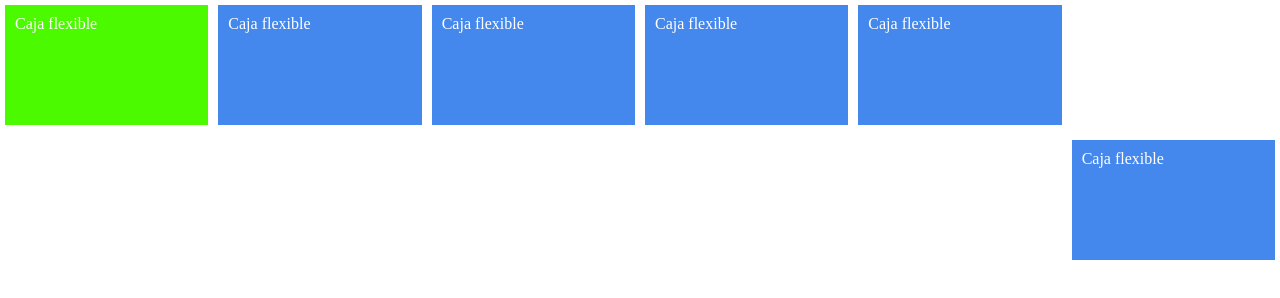
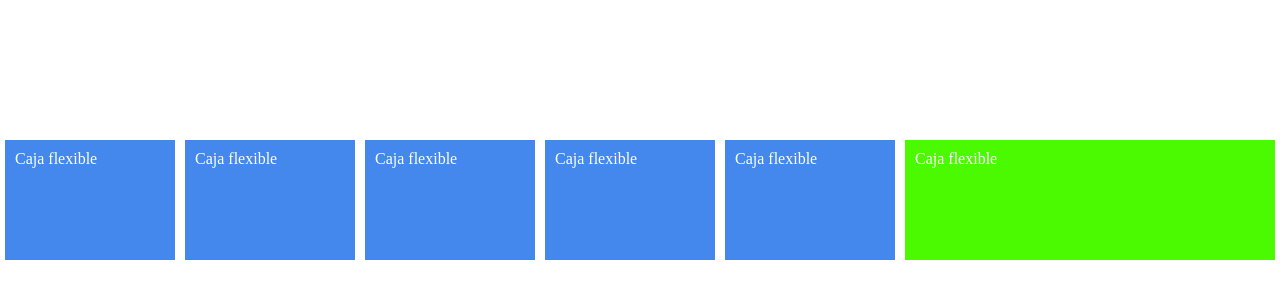
Before and after one commit to juanupla/CSS_Basico, a website: page CSSQuintoScript.html in a window 1280 px wide. Drawn offline with Linux system fonts and the light colour scheme.

Commit message:
actualizacion video dalto, ejemplo usando flex

```diff
--- a/CSSquinto.css
+++ b/CSSquinto.css
@@ -12,30 +12,33 @@
 .flex-container {
     height: 50vh;
     display: flex;
-    /*flex-direction:row; está por defecto. */
-    /*   flex-direction:column;*/ /*misma propiedades en vertical*/
-    /* flex-direction:row-reverse;*/ /*las cajas aparecen de derecha a izquierda, */
-    /*   flex-direction:column-reverse;*/ /*las cajas aparecen de abajo hacia arriba*/
+    /*flex-direction:row;*/                    /* está por defecto. */
+    /*   flex-direction:column;*/              /*misma propiedades en vertical*/
+    /* flex-direction:row-reverse;*/           /*las cajas aparecen de derecha a izquierda, */
+    /*   flex-direction:column-reverse;*/      /*las cajas aparecen de abajo hacia arriba*/
 
-/*    flex-wrap: wrap;*/ /* flex-wrap:wrap; funciona para que las cajas NO sean mas sensibles(sen encojen al achicar la pantalla) te va a tirar las cajas abjo cuando no tenga mas resoulción... wrap-reverse es similar
+
+
+    flex-wrap: wrap;         /* flex-wrap:wrap; funciona para que las cajas NO sean mas sensibles(o sea, se encojen al achicar la pantalla) te va a tirar las cajas abjo cuando no tenga mas resoulción... wrap-reverse es similar
         nada mas que en lugar de ir tirando las cajas hacia abajo, lo hará hacia arriba
     */
 
-    /*    justify-content:center;  centra las cajas contenidas*/
-    /*justify-content:space-around;*/ /*es como el margin:auto; en el contenido.. separa las cajas lo que mas puede, de manera pareja. aunque en los bordes parecera mas chico, es porque no estan entre cajas */
-    /*justify-content:space-between; */ /*funciona para dejar el mayo espacio posible entre cajas, es decir, pegado al borde estará la caja 1 y entre las cajas dividira el espacio*/
-    justify-content: space-evenly; /*dará margen entre las cajas y entre los bordes también, de manera ´proporcional*/
 
 
-   /* align-items:stretch;*//*es la que viene por defecto*/
+    /*    justify-content:center;*/        /*centra las cajas contenidas*/
+    /*justify-content:space-around;*/      /*es como el margin:auto; en el contenido.. separa las cajas lo que mas puede, de manera pareja. aunque en los bordes parecera mas chico, es porque no estan entre cajas */
+    /*justify-content:space-between; */    /*funciona para dejar el mayo espacio posible entre cajas, es decir, pegado al borde estará la caja 1 y entre las cajas dividira el espacio*/
+    justify-content: space-evenly;         /*dará margen entre las cajas y entre los bordes también, de manera ´proporcional*/
 
-    /*align-items: center;*/ /*align-item se usa para posicionar a los items en el cross axis!! Pero OJO, afecta a los items por linea...*/
-    /*align-items:flex-start*/ /*posiciona arriba en el cross axis*/
-    /*align-items:flex-end*/ /*posiciona abajo en el cross axis*/
+
+    /* align-items:stretch;*/      /*es la que viene por defecto*/
+    /*align-items: center;*/       /*align-item se usa para posicionar a los items en el cross axis!! Pero OJO, afecta a los items por linea...*/
+    /*align-items:flex-start*/     /*posiciona arriba en el cross axis*/
+    /*align-items:flex-end*/       /*posiciona abajo en el cross axis*/
 
     /*si mis items van a ocupar mas de una linea en lugar de align-item usaremos align-content!*/
-    align-content:flex-start;/**/ /*similares propiedades que el anterior*/
-
+    align-content:center;/**/ /*similares propiedades que el anterior*/
+    margin:
 }
 
 .flex-item {
@@ -45,11 +48,17 @@
     margin: 5px;
     height: 120px;
     overflow: auto;
-    flex-basis: 120px; /*funciona como un width pero este es espesificamente una propiedad del ELEMENTO flexible; es más importante*/
-    flex-grow: 1; /*propiedades de los ELEMENTOS flexibles. flex grow utiliza el espacio disponible y lo reparte entre las CAJAS, mayor numero mayor espacio recibirá ese item cuando se modifiquen resoluciones.
+    flex-basis: 120px;     /*funciona como un width pero este es espesificamente una propiedad del ELEMENTO flexible; es más importante*/
+    flex-grow: 5;          /*propiedades de los ELEMENTOS flexibles. flex grow utiliza el espacio disponible y lo reparte entre las CAJAS, mayor numero mayor espacio recibirá ese item cuando se modifiquen resoluciones.
         es posible tambien darle esta propiedad a un (o unos) y no a todos
     */
-    flex-shrink:0.5; /*esta es una propiedad de los elementos flexibles de definir cuánto espacio van a ceder cuando se achiquen las resoluciones.- tambien puede ser 0.5 e invierte el sentido*/
+    flex-shrink: 0.5;      /*esta es una propiedad de los elementos flexibles de definir cuánto espacio van a ceder cuando se achiquen las resoluciones.- tambien puede ser 0.5 e invierte el sentido*/
+    /*en lugar de usar los 3 anteriores de puede usar solo flex: grow shrink basis - en ese orden! para abreviar*/
+
+
+    order: 10;             /*el order (parece a un z-index que solo funciona como elemento flexible. lo que hará es poner al elemento mas grande en direccion del main-axis
+        esto quiere decir, que también puede ser utilizado de manera vertical¿cómo? alterando en el contenedor de las cajas flexibles el flex-direction!
+    */
 }
 
 .flex-item1 {
@@ -105,9 +114,11 @@
     height: 120px;
     overflow: auto;
     flex-basis: 120px;
-    flex-grow: 1; /*propiedades de los ELEMENTOS flexibles. flex grow utiliza el espacio disponible y lo reparte entre las CAJAS, conservando un width variable pero de las mismas proporciones entre en width de las cajas*/
+    flex-grow: 1;
 }
 
 .loco{
     align-self:center; /*propiedades de los ELEMENTOS flexibles. esta propiedad no funcionará si en la caja contenedora estan align-conten o item, es decir, alineados en el cross axis...- */
 }
+
+/*hasta acá ejemplo básico de las cajas flex y sus elemenots flexibles. En el próximo mesclamos un poco de flex con otras propiedades para dar un estilo determinado..*/
--- /dev/null
+++ b/CSSsexto.css
@@ -0,0 +1,43 @@
+/*body{
+    height:100vh;
+}
+*/
+
+.flex-container{
+    display:flex;
+    justify-content:center;
+    flex-direction:row;
+    align-items:center;
+    flex-wrap:wrap;
+    height:100%;
+    background:#444;
+    margin:50px 30px;
+}
+.form{
+    min-width:400px;
+    flex:1;
+    text-align:center;
+    padding:30px;
+}
+/*.form textarea{
+    min-height:140px;
+}*/
+
+.form__input{
+    width:100%;
+    padding:7px;
+    margin:6px 0;
+}
+
+
+.img-container{
+    flex:1;
+
+}
+
+.img-container img{
+    width:100%;
+    height:100%;
+    padding:10px;
+    background-color:#444;
+}
```
Also changed, not shown: CSSSextoScript.html (added, +31 -0 lines), carta.jpg (added), 1 other file.
